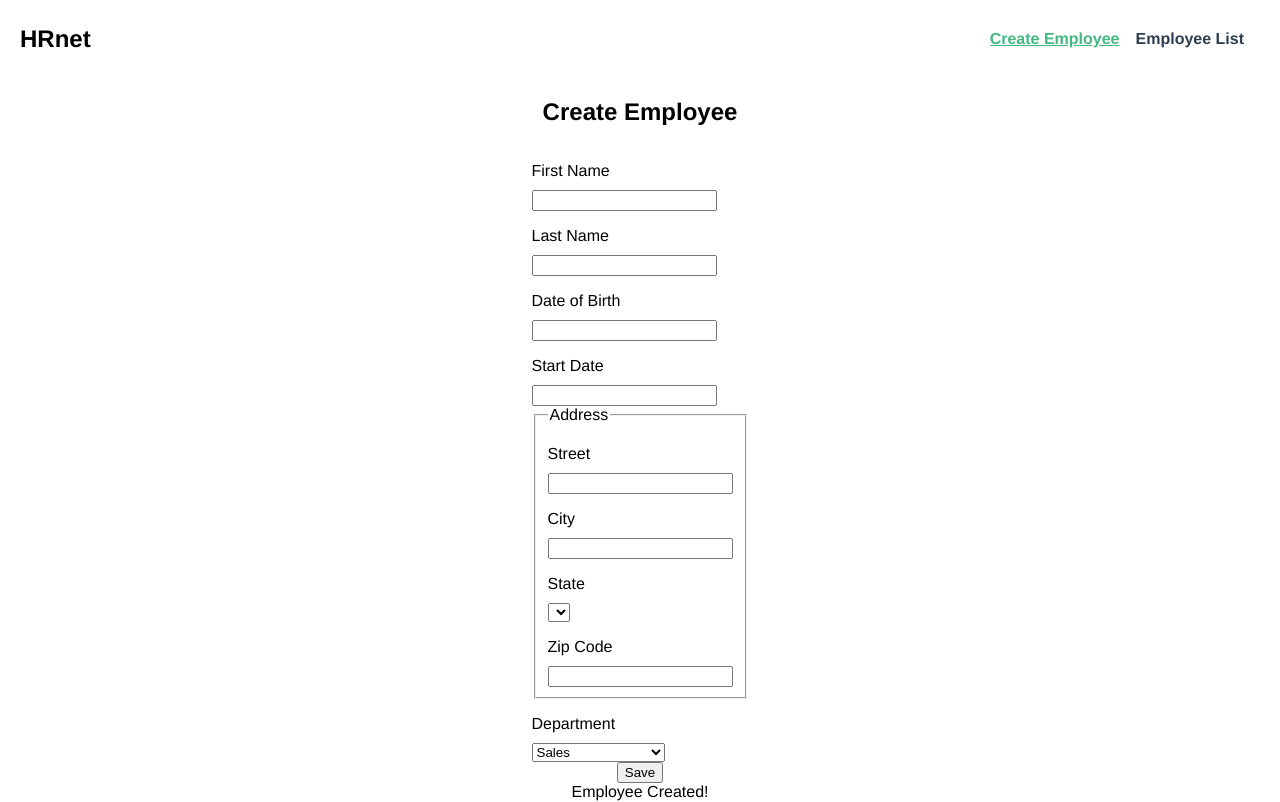
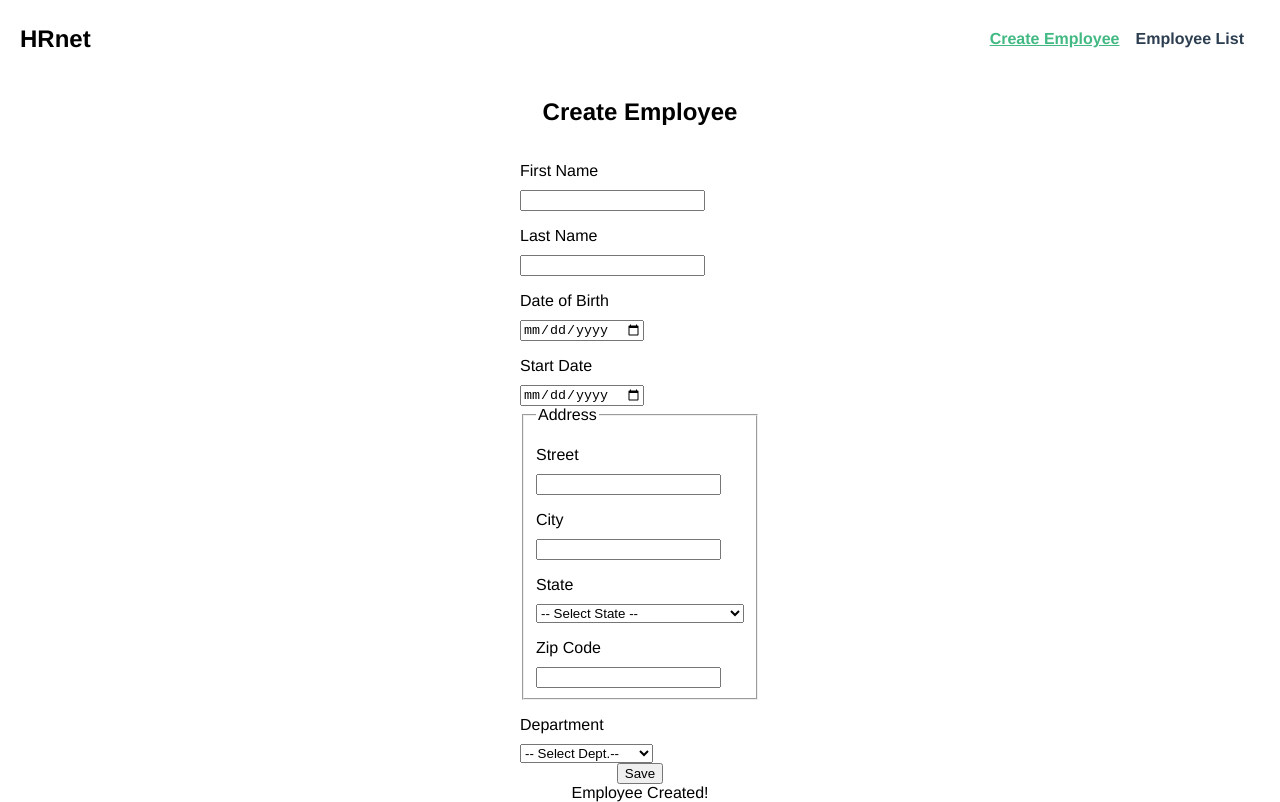
Before and after one commit to Jerune/HRnet, a React (Vite) app: page / in a window 1280 px wide. Built offline with nearby package versions, Linux system fonts and the light colour scheme.

Commit message:
feat: Form full functional with controlled state
Internal form state is now controlled by React and fully functional, regex validation & submit still needed

```diff
--- a/src/pages/CreateEmployee.jsx
+++ b/src/pages/CreateEmployee.jsx
@@ -1,45 +1,227 @@
-import React from 'react'
+import React, { useState } from 'react'
+import { useNavigate } from 'react-router'
+import getCurrentDay from '../utils/getCurrentDay'
+import getSelectOptions from '../utils/getSelectOptions'
+
+const emptyForm = {
+  firstName: '',
+  lastName: '',
+  dateOfBirth: '',
+  startDate: '',
+  address: {
+    street: '',
+    city: '',
+    state: '',
+    zipCode: '',
+  },
+  department: '',
+}
+
+const departments = [
+  'Sales',
+  'Marketing',
+  'Engineering',
+  'Human Resources',
+  'Legal',
+]
+
+const states = [
+  'Alabama',
+  'Alaska',
+  'American Samoa',
+  'Arizona',
+  'Arkansas',
+  'California',
+  'Colorado',
+  'Connecticut',
+  'Delaware',
+  'District of Columbia',
+  'Federated States of Micronesia',
+  'Florida',
+  'Georgia',
+  'Guam',
+  'Hawaii',
+  'Idaho',
+  'Illinois',
+  'Indiana',
+  'Iowa',
+  'Kansas',
+  'Kentucky',
+  'Louisiana',
+  'Maine',
+  'Marshall Islands',
+  'Maryland',
+  'Massachusetts',
+  'Michigan',
+  'Minnesota',
+  'Mississippi',
+  'Missouri',
+  'Montana',
+  'Nebraska',
+  'Nevada',
+  'New Hampshire',
+  'New Jersey',
+  'New Mexico',
+  'New York',
+  'North Carolina',
+  'North Dakota',
+  'Northern Mariana Islands',
+  'Ohio',
+  'Oklahoma',
+  'Oregon',
+  'Palau',
+  'Pennsylvania',
+  'Puerto Rico',
+  'Rhode Island',
+  'South Carolina',
+  'South Dakota',
+  'Tennessee',
+  'Texas',
+  'Utah',
+  'Vermont',
+  'Virgin Island',
+  'Virginia',
+  'Washington',
+  'West Virginia',
+  'Wisconsin',
+  'Wyoming',
+]
+
+const addressFields = ['street', 'city', 'state', 'zipCode']
 
 const CreateEmployee = () => {
+  const navigate = useNavigate()
+  const [formData, setFormData] = useState(emptyForm)
+
+  function handleChange(event) {
+    const isAddressField = addressFields.includes(event.target.name)
+
+    // @ts-ignore
+    setFormData((prevFormData) => {
+      if (!isAddressField) {
+        return {
+          ...prevFormData,
+          [event.target.name]: event.target.value,
+        }
+      } else if (isAddressField) {
+        return {
+          ...prevFormData,
+          address: {
+            ...prevFormData.address,
+            [event.target.name]: event.target.value,
+          },
+        }
+      }
+    })
+  }
+
+  console.log(formData)
+
   return (
     <main className="main">
       <h2>Create Employee</h2>
       <form>
-        <label htmlFor="first-name">First Name</label>
-        <input type="text" id="first-name" />
+        <label htmlFor="firstName">First Name</label>
+        <input
+          type="text"
+          id="firstName"
+          name="firstName"
+          onChange={handleChange}
+          value={formData.firstName}
+          required
+        />
 
-        <label htmlFor="last-name">Last Name</label>
-        <input type="text" id="last-name" />
+        <label htmlFor="lastName">Last Name</label>
+        <input
+          type="text"
+          id="lastName"
+          name="lastName"
+          onChange={handleChange}
+          value={formData.lastName}
+          required
+        />
 
-        <label htmlFor="date-of-birth">Date of Birth</label>
-        <input type="text" id="date-of-birth" />
+        <label htmlFor="dateOfBirth">Date of Birth</label>
+        <input
+          type="date"
+          id="dateOfBirth"
+          name="dateOfBirth"
+          onChange={handleChange}
+          value={formData.dateOfBirth}
+          placeholder="dd/mm/yyyy"
+          min={getCurrentDay().min}
+          max={getCurrentDay().max}
+          required
+        />
 
-        <label htmlFor="start-date">Start Date</label>
-        <input type="text" id="start-date" />
+        <label htmlFor="startDate">Start Date</label>
+        <input
+          type="date"
+          id="startDate"
+          name="startDate"
+          onChange={handleChange}
+          value={formData.startDate}
+          placeholder="dd/mm/yyyy"
+          min={getCurrentDay().max}
+          required
+        />
 
         <fieldset className="address">
           <legend>Address</legend>
 
           <label htmlFor="street">Street</label>
-          <input type="text" id="street" />
+          <input
+            type="text"
+            id="street"
+            name="street"
+            onChange={handleChange}
+            value={formData.address.street}
+            required
+          />
 
           <label htmlFor="city">City</label>
-          <input type="text" id="city" />
+          <input
+            type="text"
+            id="city"
+            name="city"
+            onChange={handleChange}
+            value={formData.address.city}
+            required
+          />
 
           <label htmlFor="state">State</label>
-          <select name="state" id="state"></select>
+          <select
+            name="state"
+            id="state"
+            onChange={handleChange}
+            value={formData.address.state}
+            required
+          >
+            <option value="">-- Select State --</option>
+            {getSelectOptions(states)}
+          </select>
 
-          <label htmlFor="zip-code">Zip Code</label>
-          <input id="zip-code" type="number" />
+          <label htmlFor="zipCode">Zip Code</label>
+          <input
+            type="number"
+            id="zipCode"
+            name="zipCode"
+            onChange={handleChange}
+            value={formData.address.zipCode}
+            required
+          />
         </fieldset>
 
         <label htmlFor="department">Department</label>
-        <select name="department" id="department">
-          <option>Sales</option>
-          <option>Marketing</option>
-          <option>Engineering</option>
-          <option>Human Resources</option>
-          <option>Legal</option>
+        <select
+          name="department"
+          id="department"
+          onChange={handleChange}
+          value={formData.department}
+          required
+        >
+          <option value="">-- Select Dept.--</option>
+          {getSelectOptions(departments)}
         </select>
       </form>
 
--- /dev/null
+++ b/src/utils/getCurrentDay.js
@@ -0,0 +1,12 @@
+export default function getCurrentDay() {
+  const date = new Date()
+  const day = date.getDate()
+  const month = date.getMonth()
+  const year = date.getFullYear()
+  const minimumYear = year - 100
+
+  return {
+    max: `${day}${month}${year}`,
+    min: `${day}${month}${minimumYear}`,
+  }
+}
--- /dev/null
+++ b/src/utils/getSelectOptions.jsx
@@ -0,0 +1,11 @@
+import React from 'react'
+
+export default function getSelectOptions(optionsArray) {
+  const selectOptions = optionsArray.map((option, index) => (
+    <option key={index} value={option}>
+      {option}
+    </option>
+  ))
+
+  return selectOptions
+}
```
